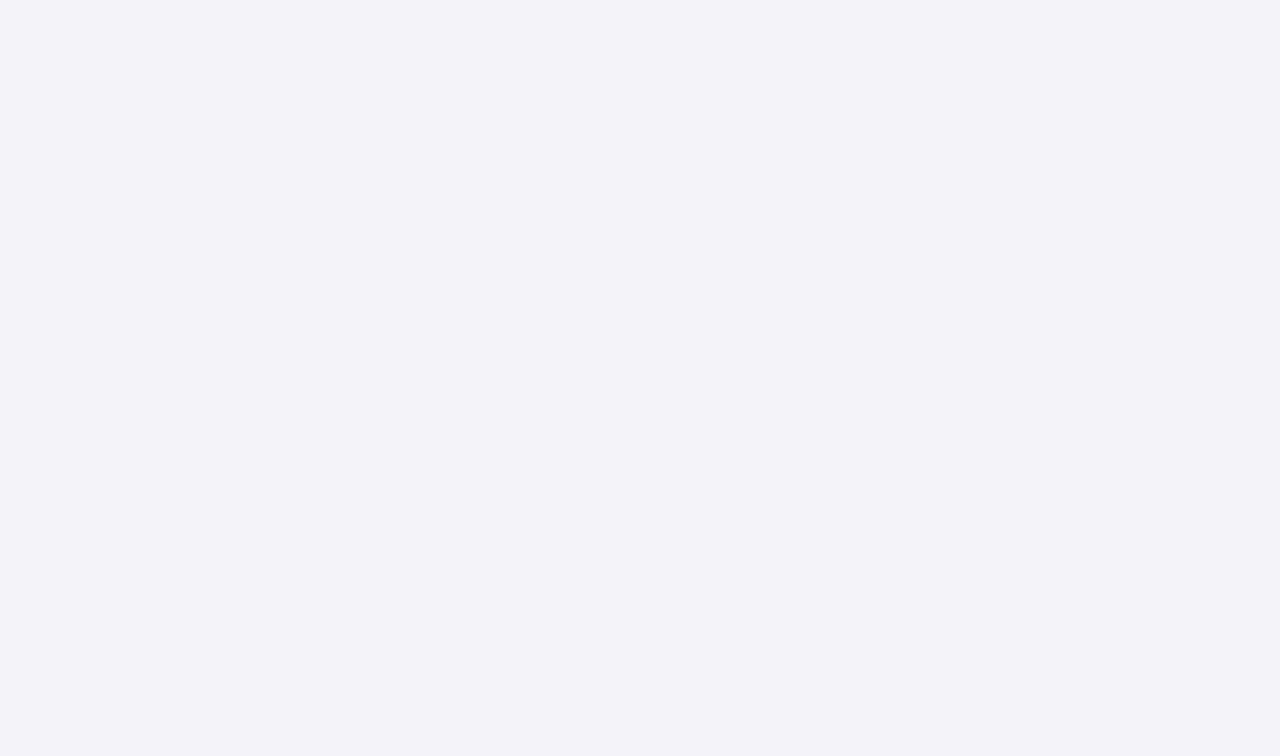
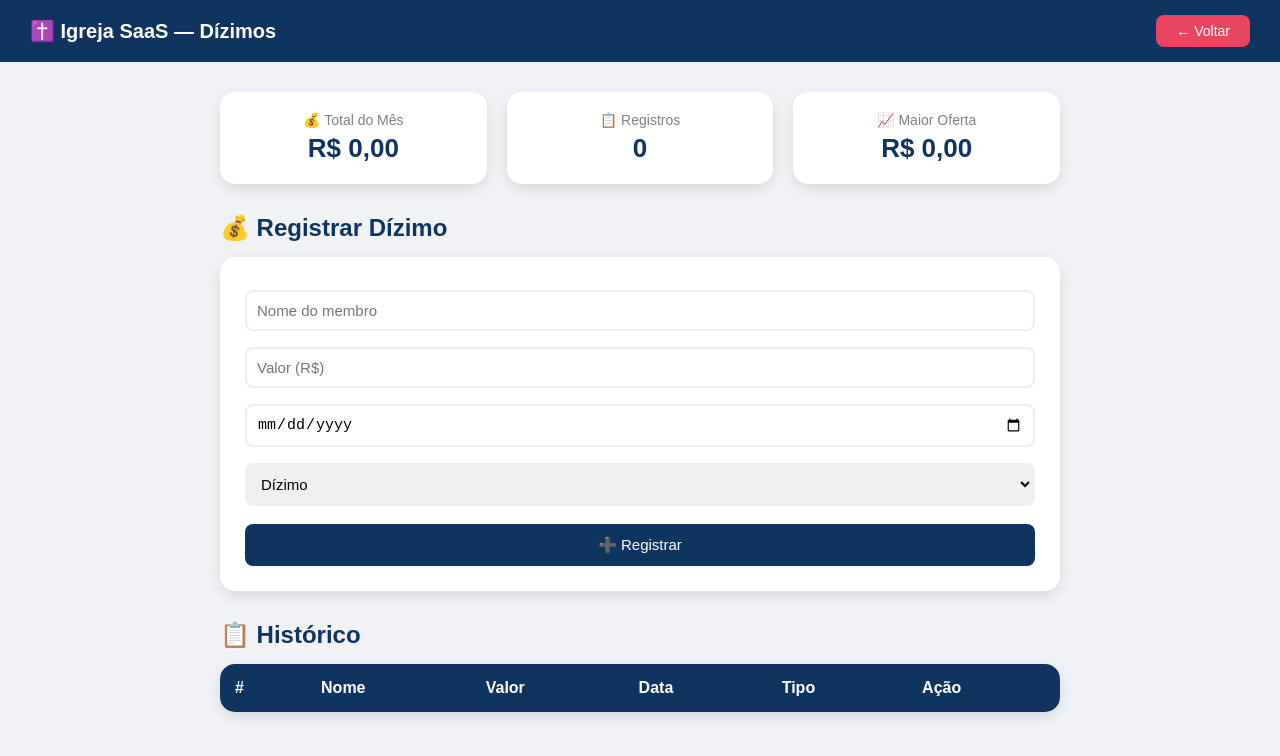
Before and after one commit to johnwar123/igreja-saas, a plain HTML site: page dizimos.html in a window 1280 px wide. Drawn offline with Linux system fonts and the light colour scheme.

Commit message:
alteracao do modulo dizimos

```diff
--- a/dizimos.html
+++ b/dizimos.html
@@ -1,7 +1,7 @@
 <!DOCTYPE html>
 <html>
 <head>
-    <title>Dízimos - Igreja Fácil</title>
+  <title>Dízimos - Igreja SaaS</title>
   <meta name="viewport" content="width=device-width, initial-scale=1.0">
   <style>
     * { margin: 0; padding: 0; box-sizing: border-box; }
@@ -14,6 +14,7 @@
       justify-content: space-between;
       align-items: center;
     }
+    header h1 { font-size: 20px; }
     header button {
       background: #e94560;
       color: white;
@@ -21,8 +22,187 @@
       padding: 8px 20px;
       border-radius: 8px;
       cursor: pointer;
+      font-size: 14px;
     }
     .container {
       padding: 30px;
       max-width: 900px;
-        margin: 0
+      margin: 0 auto;
+    }
+    h2 { color: #0f3460; margin: 20px 0 15px; }
+    .resumo {
+      display: flex;
+      gap: 20px;
+      margin-bottom: 30px;
+      flex-wrap: wrap;
+    }
+    .resumo-card {
+      background: white;
+      padding: 20px 30px;
+      border-radius: 15px;
+      flex: 1;
+      text-align: center;
+      box-shadow: 0 5px 15px rgba(0,0,0,0.1);
+      min-width: 150px;
+    }
+    .resumo-card p { color: gray; font-size: 14px; }
+    .resumo-card h3 { color: #0f3460; font-size: 26px; margin-top: 5px; }
+    .formulario {
+      background: white;
+      padding: 25px;
+      border-radius: 15px;
+      margin-bottom: 30px;
+      box-shadow: 0 5px 15px rgba(0,0,0,0.1);
+    }
+    input, select {
+      width: 100%;
+      padding: 10px;
+      margin: 8px 0;
+      border: 2px solid #eee;
+      border-radius: 8px;
+      font-size: 15px;
+    }
+    input:focus, select:focus {
+      border-color: #0f3460;
+      outline: none;
+    }
+    .btn {
+      background: #0f3460;
+      color: white;
+      border: none;
+      padding: 12px 30px;
+      border-radius: 8px;
+      cursor: pointer;
+      font-size: 15px;
+      margin-top: 10px;
+      width: 100%;
+    }
+    table {
+      width: 100%;
+      background: white;
+      border-radius: 15px;
+      overflow: hidden;
+      box-shadow: 0 5px 15px rgba(0,0,0,0.1);
+      border-collapse: collapse;
+    }
+    th {
+      background: #0f3460;
+      color: white;
+      padding: 15px;
+      text-align: left;
+    }
+    td { padding: 12px 15px; border-bottom: 1px solid #eee; }
+    tr:hover { background: #f0f2f5; }
+    .btn-apagar {
+      background: #e94560;
+      color: white;
+      border: none;
+      padding: 5px 12px;
+      border-radius: 5px;
+      cursor: pointer;
+    }
+  </style>
+</head>
+<body>
+
+  <header>
+    <h1>✝️ Igreja SaaS — Dízimos</h1>
+    <button onclick="location.href='dashboard.html'">← Voltar</button>
+  </header>
+
+  <div class="container">
+
+    <div class="resumo">
+      <div class="resumo-card">
+        <p>💰 Total do Mês</p>
+        <h3 id="total">R$ 0,00</h3>
+      </div>
+      <div class="resumo-card">
+        <p>📋 Registros</p>
+        <h3 id="registros">0</h3>
+      </div>
+      <div class="resumo-card">
+        <p>📈 Maior Oferta</p>
+        <h3 id="maior">R$ 0,00</h3>
+      </div>
+    </div>
+
+    <h2>💰 Registrar Dízimo</h2>
+    <div class="formulario">
+      <input type="text" id="nome" placeholder="Nome do membro">
+      <input type="number" id="valor" placeholder="Valor (R$)">
+      <input type="date" id="data">
+      <select id="tipo">
+        <option value="Dízimo">Dízimo</option>
+        <option value="Oferta">Oferta</option>
+        <option value="Missões">Missões</option>
+      </select>
+      <button class="btn" onclick="registrar()">➕ Registrar</button>
+    </div>
+
+    <h2>📋 Histórico</h2>
+    <table>
+      <thead>
+        <tr>
+          <th>#</th>
+          <th>Nome</th>
+          <th>Valor</th>
+          <th>Data</th>
+          <th>Tipo</th>
+          <th>Ação</th>
+        </tr>
+      </thead>
+      <tbody id="tabela"></tbody>
+    </table>
+
+  </div>
+
+  <script>
+    var contador = 1;
+    var totalGeral = 0;
+    var maiorOferta = 0;
+
+    function registrar() {
+      var nome = document.getElementById("nome").value;
+      var valor = parseFloat(document.getElementById("valor").value);
+      var data = document.getElementById("data").value;
+      var tipo = document.getElementById("tipo").value;
+
+      if (nome == "" || isNaN(valor)) {
+        alert("Preencha nome e valor!");
+        return;
+      }
+
+      totalGeral += valor;
+      if (valor > maiorOferta) maiorOferta = valor;
+
+      document.getElementById("total").innerHTML = "R$ " + totalGeral.toFixed(2);
+      document.getElementById("registros").innerHTML = contador;
+      document.getElementById("maior").innerHTML = "R$ " + maiorOferta.toFixed(2);
+
+      var tabela = document.getElementById("tabela");
+      var linha = tabela.insertRow();
+      linha.innerHTML =
+        "<td>" + contador + "</td>" +
+        "<td>" + nome + "</td>" +
+        "<td>R$ " + valor.toFixed(2) + "</td>" +
+        "<td>" + data + "</td>" +
+        "<td>" + tipo + "</td>" +
+        "<td><button class='btn-apagar' onclick='apagar(this," + valor + ")'>🗑️</button></td>";
+
+      contador++;
+      document.getElementById("nome").value = "";
+      document.getElementById("valor").value = "";
+    }
+
+    function apagar(btn, valor) {
+      totalGeral -= valor;
+      contador--;
+      document.getElementById("total").innerHTML = "R$ " + totalGeral.toFixed(2);
+      document.getElementById("registros").innerHTML = contador - 1;
+      btn.parentElement.parentElement.remove();
+    }
+  </script>
+
+</body>
+</html>
```
Lines whose indentation alone changed are shown as unchanged.
